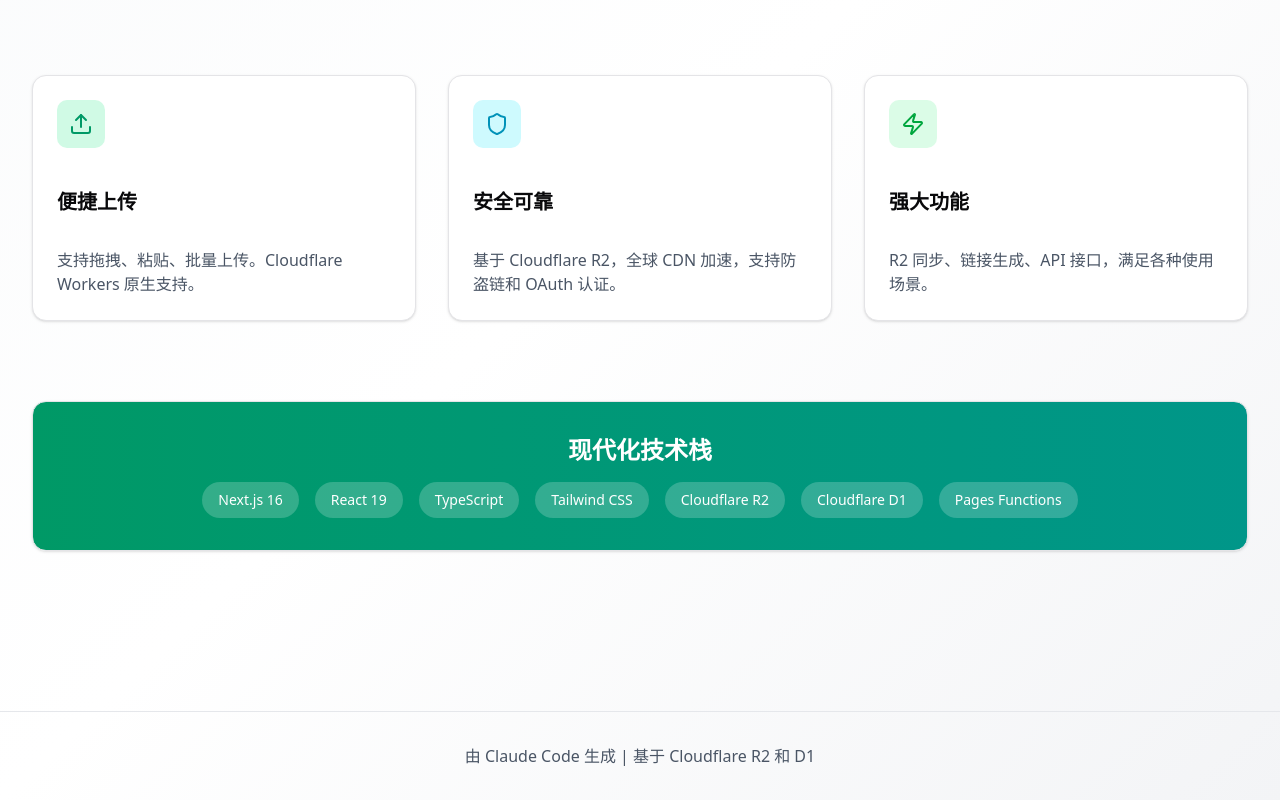
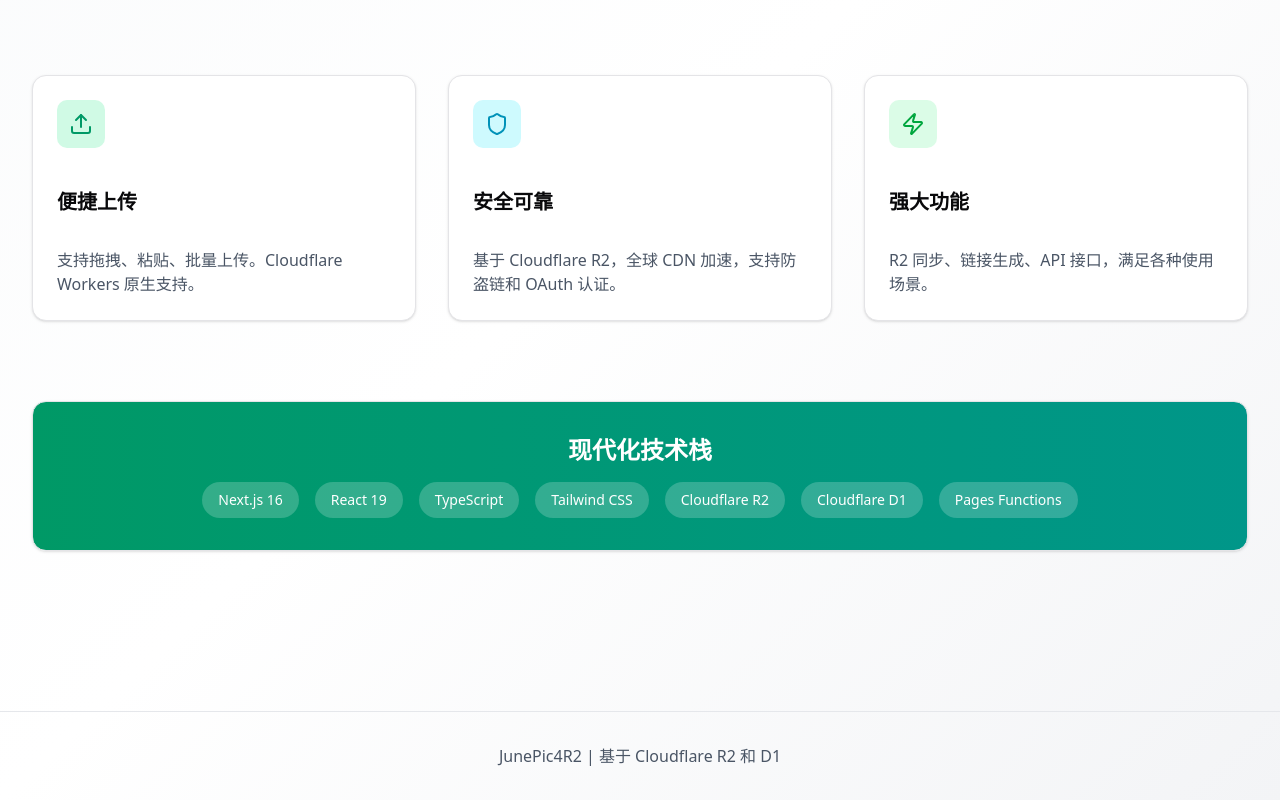
Before and after one commit to Akuma-real/JunePic4R2, a Next.js app: page / in a window 1280 px wide. Shown: the part 398-1198 px from the top of the page. Built offline with nearby package versions, Linux system fonts and the light colour scheme; no server answers.

Commit message:
docs: Update attribution to JunePic4R2
- Update footer text attribution from "Claude Code" to "JunePic4R2".
- Update project attribution in README to specify JunePic4R2 image hosting management system.

```diff
--- a/app/page.tsx
+++ b/app/page.tsx
@@ -146,7 +146,7 @@ export default function Home() {
       {/* 页脚 */}
       <footer className="border-t border-gray-200 dark:border-gray-700 mt-20 py-8">
         <div className="max-w-7xl mx-auto px-4 sm:px-6 lg:px-8 text-center text-gray-600 dark:text-gray-400">
-          <p>由 Claude Code 生成 | 基于 Cloudflare R2 和 D1</p>
+          <p>JunePic4R2 | 基于 Cloudflare R2 和 D1</p>
         </div>
       </footer>
     </div>
```
Also changed, not shown: 1 other file (tests, documents, lock files or other folders).
